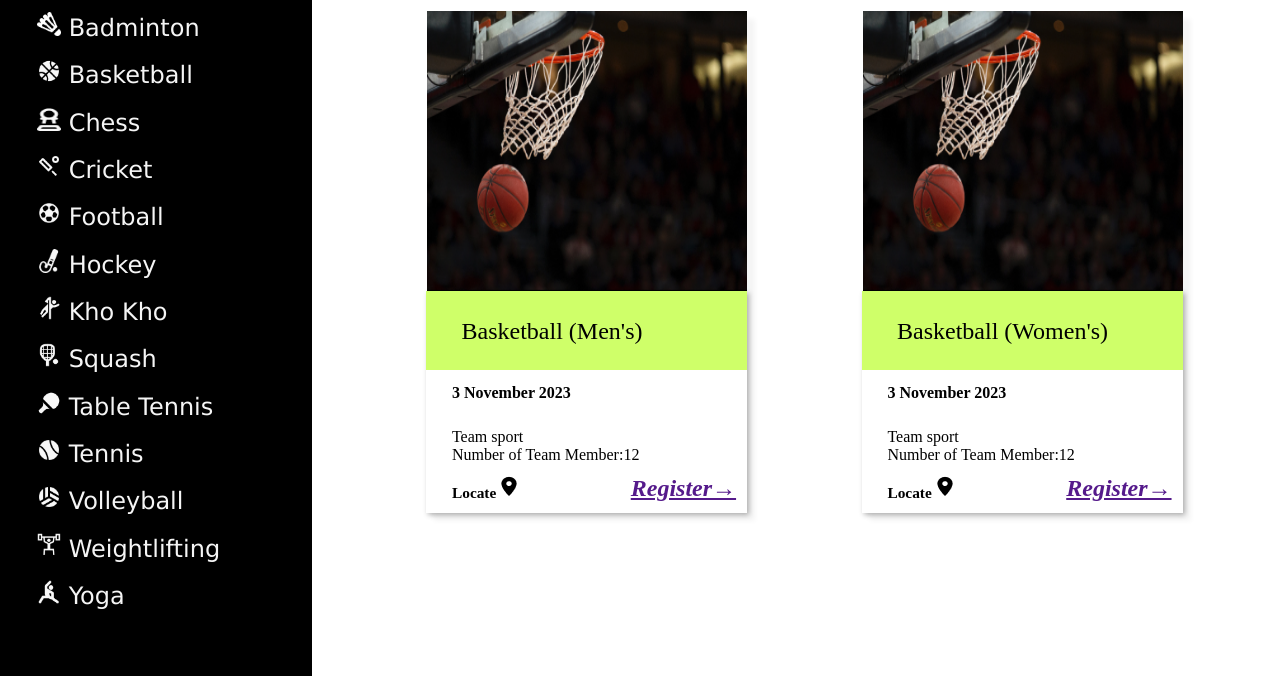
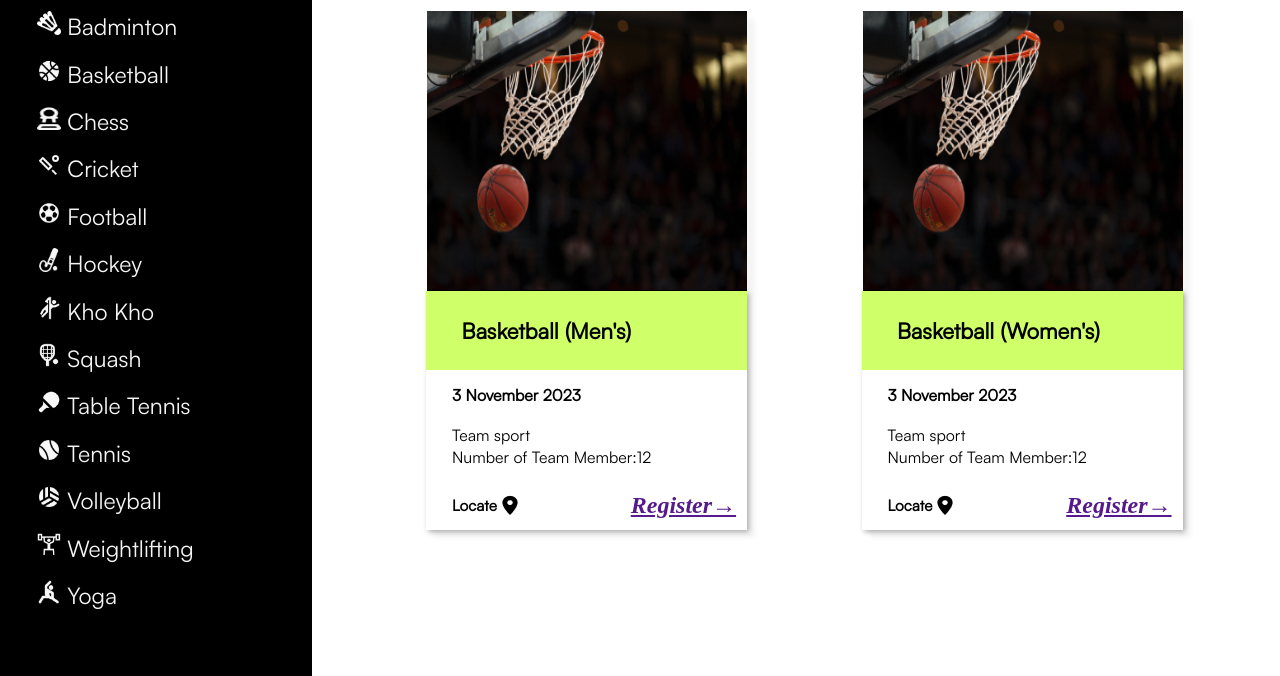
Before and after one commit to Sanskar-ughade/final_mark, a plain HTML site: page index.html in a window 1280 px wide. Shown: the part 192-868 px from the top of the page. Drawn offline with nearby package versions, Linux system fonts and the light colour scheme; a script that the page names is missing.

Commit message:
added font

```diff
--- a/index.html
+++ b/index.html
@@ -99,7 +99,8 @@
                         <div class="las">
 
                             <div class="loc">
-                                <h3>Locate<img src="images/locate.png" alt="icon" class="location"></h3>
+                                <h3>Locate</h3>
+                                <img src="images/locate.png" alt="icon" class="location">
                             </div>
                             <div class="regi">
                                 <h2><a href="">Register&rarr;</a></h2>
@@ -126,7 +127,8 @@
                         <div class="las">
 
                             <div class="loc">
-                                <h3>Locate<img src="images/locate.png" alt="icon" class="location"></h3>
+                                <h3>Locate</h3>
+                                <img src="images/locate.png" alt="icon" class="location">
                             </div>
                             <div class="regi">
                                 <h2><a href="">Register&rarr;</a></h2>
--- a/indexnew.css
+++ b/indexnew.css
@@ -1,6 +1,12 @@
+@font-face {
+    font-family: fontSatoshi;
+    src: url(fonts/Satoshi-Regular.otf);
+}
+
 * {
     margin: 0;
     padding: 0;
+    /* font-family: fontSatoshi; */
 }
 
 
@@ -18,6 +24,8 @@ body{
     margin-right: -1vw;
     margin-top: -0.69vh;
     background-color: rgb(181, 255, 70);
+    font-family: fontSatoshi;
+    font-weight: 600;
 }
 .sports{
     width: 19vw;
@@ -70,7 +78,8 @@ body{
     color: whitesmoke;
     position: relative;
     left: 2vh;
-
+    font-size: 23px;
+    font-family: fontSatoshi;
 }
 
 .basket{
@@ -153,6 +162,21 @@ body{
 .lowbox{
     box-shadow: 2px 2px 5px rgba(0, 0, 0, 0.3);
 }
+
+.lowbox > .sname > h1 {
+    font-family: fontSatoshi;
+    font-weight: 600;
+    font-size: 22px;
+}
+
+.Des1 > p {
+    font-family: fontSatoshi;
+}
+
+.Des2 > p {
+    font-family: fontSatoshi;
+}
+
 .card1 .sports {
     width: 25vw;
     height:35vh ;
@@ -176,11 +200,11 @@ body{
 }
 
 .card1 .Date{
+    font-family: fontSatoshi;
     font-weight: 600;
     margin-left: 2vw;
-
-   margin-bottom: 2vw;
-   margin-top: 1.1vw;
+    margin-bottom: 1.4vw;
+    margin-top: 1.1vw;
 }
 
 .card1 h2{
@@ -192,10 +216,23 @@ body{
 }
 
 .las{
+    margin-top: 1vw;
     display: flex;
     align-items: center;
     justify-content: space-between;
 }
+
+
+.loc {
+    display: flex;
+    flex-direction: row;
+    align-items: center;
+}
+
+.loc > h3 {
+    font-family: fontSatoshi;
+}
+
 .card1 p{
 
 margin-left: 2vw;
```
Also changed, not shown: fonts/Satoshi-Regular.otf (added).
